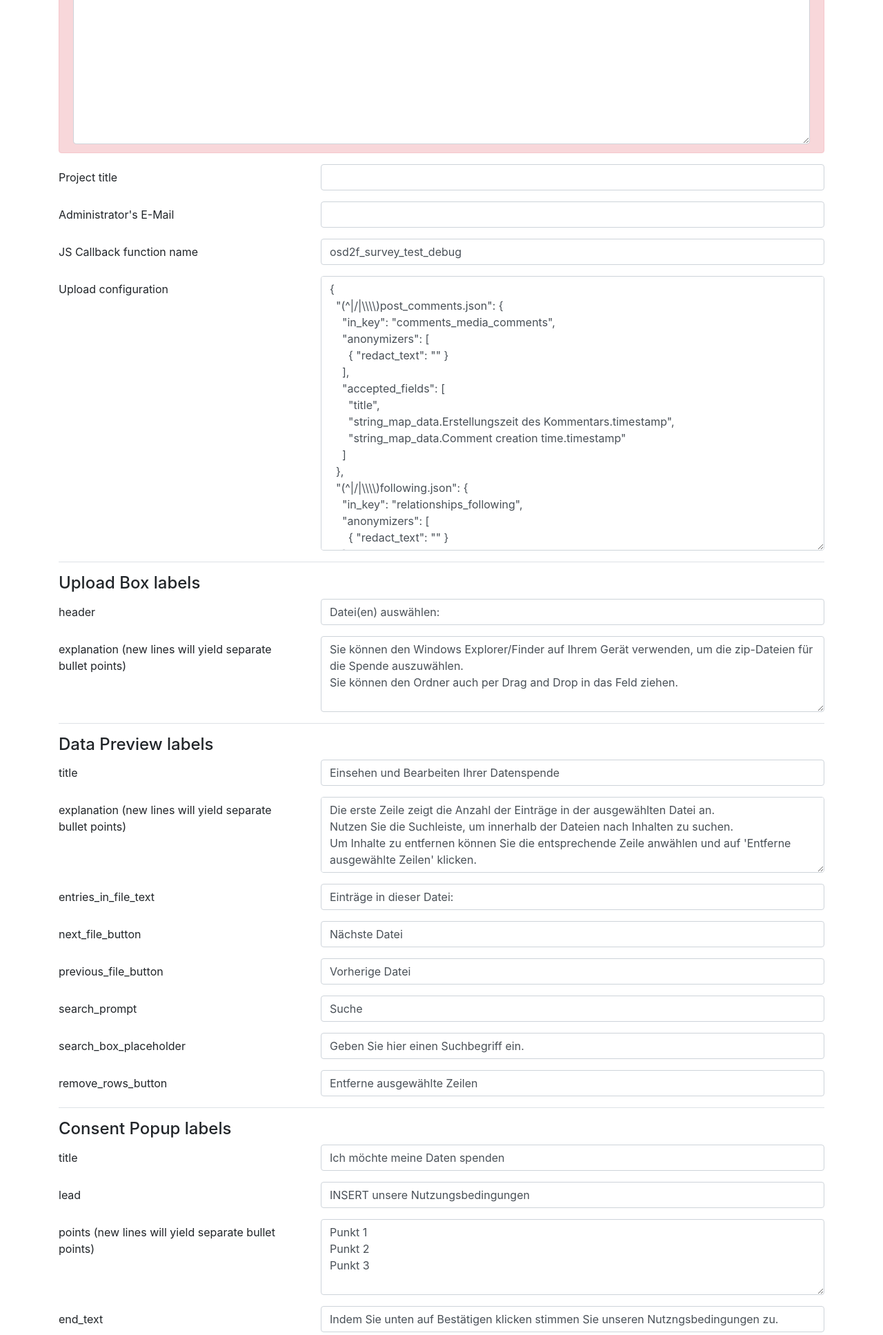
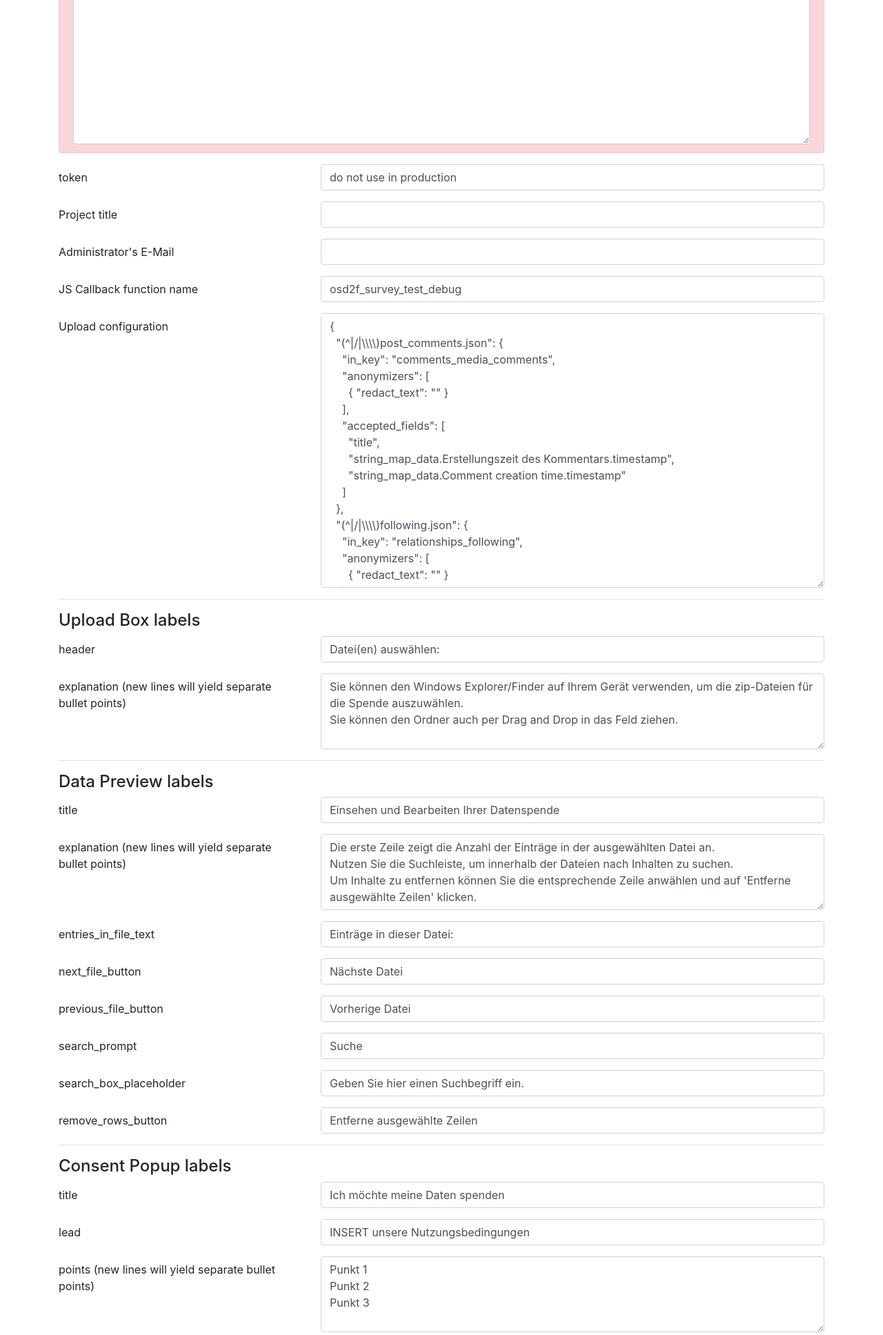
Before and after one commit to MarHai/osd2f-survey-tests, a Python web app: template templates/setup.html.jinja in a window 1280 px wide. Shown: the part 391-2326 px from the top of the page at 69% size. Run offline with Jinja, Linux system fonts and the light colour scheme; the template is opened without the code that fills it, so the values that code supplies are empty.

Commit message:
add token and local head inclusion

```diff
--- a/templates/setup.html.jinja
+++ b/templates/setup.html.jinja
@@ -31,6 +31,12 @@
         {% if not successfully_done %}
             <form method="POST" action="/setup">
                 <input type="hidden" name="url" value="{{url}}">
+                <div class="mb-3 row">
+                    <label for="token" class="form-label col-sm-4 col-form-label">token</label>
+                    <div class="col-sm-8">
+                        <input type="text" class="form-control" id="token" name="token" value="{{defaults.token|default('do not use in production')}}">
+                    </div>
+                </div>
                 <div class="mb-3 row">
                     <label for="project_title" class="form-label col-sm-4 col-form-label">Project title</label>
                     <div class="col-sm-8">
--- a/templates/survey.html.jinja
+++ b/templates/survey.html.jinja
@@ -73,9 +73,6 @@
         </footer>
     </main>
 
-    <script src="https://code.jquery.com/jquery-3.5.1.slim.min.js" integrity="sha384-DfXdz2htPH0lsSSs5nCTpuj/zy4C+OGpamoFVy38MVBnE+IbbVYUew+OrCXaRkfj" crossorigin="anonymous"></script>
-    <script src="https://cdn.jsdelivr.net/npm/bootstrap@4.5.3/dist/js/bootstrap.bundle.min.js" integrity="sha384-ho+j7jyWK8fNQe+A12Hb8AhRq26LrZ/JpcUGGOn+Y7RsweNrtN/tE3MoK7ZeZDyx" crossorigin="anonymous"></script>
-
     <script>
     function osd2f_survey_test_debug (success, error, status) {
         var status_element = document.getElementById('callback_status');
@@ -84,8 +81,9 @@
         status_element.getElementsByClassName('status-donation')[0].value = JSON.stringify(status, null, 4);
         status_element.classList.remove('d-none');
     }
+
+    {{osd2f.js_embed|safe|replace('\\','\\\\')}}
     </script>
 
-    {{osd2f.js_embed|safe|replace('\\','\\\\')}}
 </body>
 </html>
```
Also changed, not shown: main.py (+11 -0 lines).
